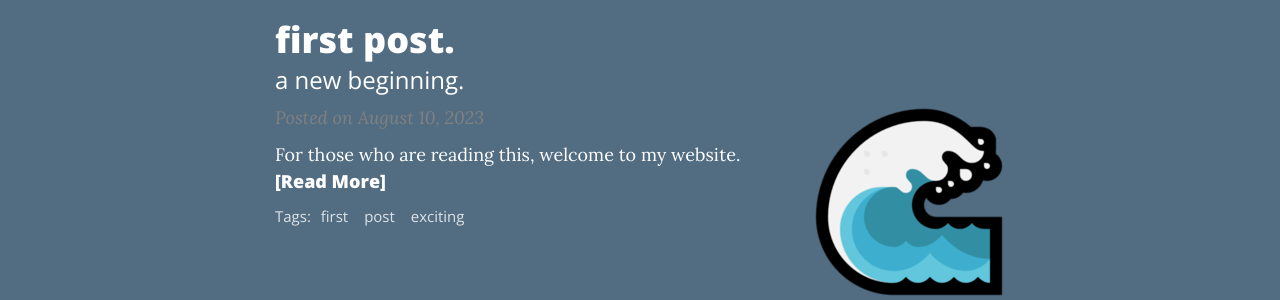
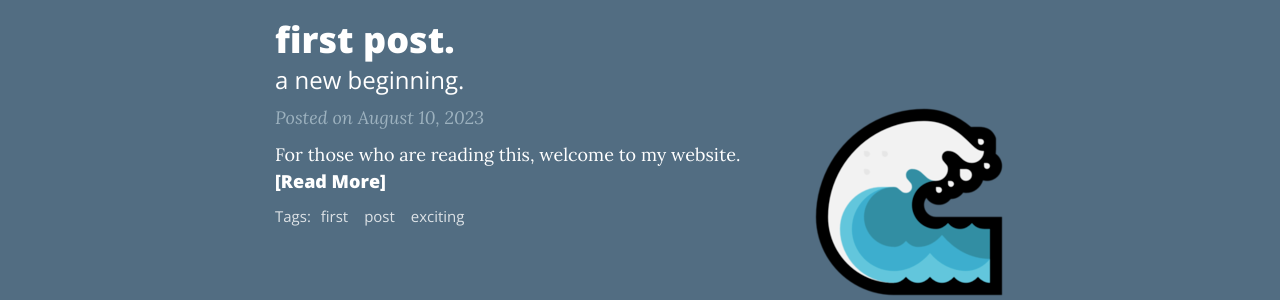
Before and after one commit to wavester/site, a Jekyll site: the page built from index.html, in a window 1280 px wide. Shown: the part 407-707 px from the top of the page. Built offline with Jekyll 4.4.1, drawn with Linux system fonts in a browser that asks for light colours; nearby versions of some CDN libraries; the list of posts is cut into pages by our own code; comment, search, counter and statistics services are not loaded.

Commit message:
Update color in dates

```diff
--- a/assets/css/beautifuljekyll.css
+++ b/assets/css/beautifuljekyll.css
@@ -485,7 +485,7 @@ footer .footer-custom-content {
 }
 .post-preview .post-meta,
 .post-heading .post-meta {
-  color: #808080;
+  color: #9db2bf;
   font-size: 1.125rem;
   font-style: italic;
   margin: 0 0 0.625rem;
```
